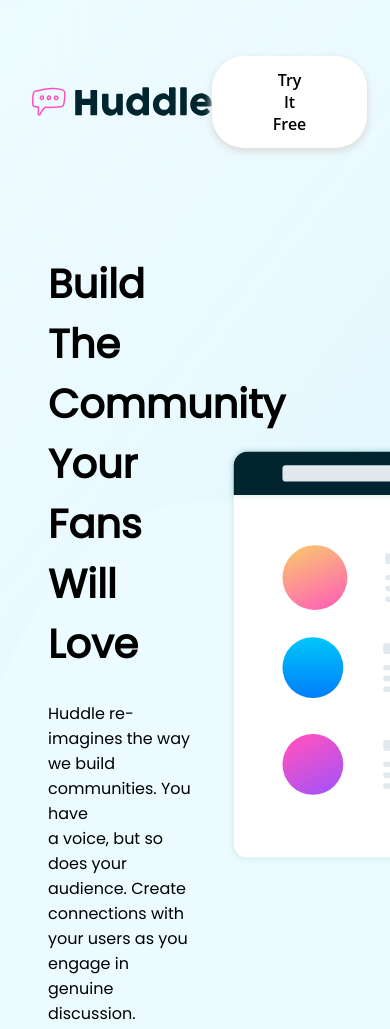
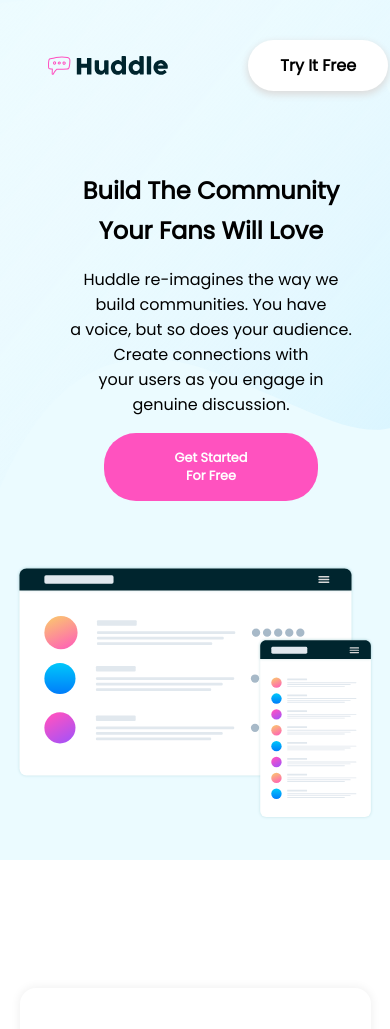
Before and after one commit to Alpha437/FrontendMentor-challenge, a plain HTML site: page index.html in a window 390 px wide. Shown: the top 1029 px of the page. Drawn offline with Linux system fonts and the light colour scheme.

Commit message:
Working on making it responsive

```diff
--- a/style.css
+++ b/style.css
@@ -20,18 +20,19 @@ body{
     display: flex;
     justify-content: space-between;
     align-items: center;
-    padding: 1rem;
+    max-width:95%;
+    margin-left: 2rem;
 }
 
 .logo img{
-    width: 180px;
+    max-width: 180px;
 }
 
 .logo button{
-    padding: 0.8rem 3.8rem;
+    padding: 0.5rem 3.8rem;
     border: none;
     border-radius: 2rem;
-    font-family: Open Sans;
+    font-family: Poppins;
     font-weight: 600;
     font-size: 1rem;
     background-color: white;
@@ -46,7 +47,7 @@ body{
 }
 
 .midContainer .midContainerT{
-    width: 41%;
+    width: 50%;
     margin-left: 2rem;
     font-family: Poppins;
 }
@@ -54,11 +55,13 @@ body{
 .midContainer .midContainerT h1{
     font-size: 2.5rem;
     font-weight: 600;
+    inline-size: 430px;
 }
 
 .midContainer .midContainerT p{
     font-size: 1rem;
     font-weight: 400;
+    inline-size: 500px;
 }
 
 .midContainer .midContainerT button{
@@ -74,8 +77,7 @@ body{
 }
 
 .midContainer img{
-    width: 700px;
-    margin-left: 2rem;
+    width: 45%;
 }
 
 section{
@@ -101,17 +103,18 @@ section .card, .card1{
 }
 
 .card h2{
-    font-size: 1.5rem;
+    font-size: 1.8rem;
     font-weight: 800;
     margin-bottom: 1rem;
 }
 
 .card p{
     color: rgb(148, 148, 148);
+    inline-size: 500px;
 }
 
 section .card img{
-    width: 400px;
+    width: 30%;
 }
 
 .floatcard{
@@ -192,3 +195,69 @@ section .card img{
     margin-right: 4rem;
     padding-bottom: 3rem;
 }
+
+@media only screen and (max-width: 1024px){
+
+    .midContainer .midContainerT h1{
+        font-size: 2rem;
+        inline-size: 400px;
+        line-height: 2.5rem;
+    }
+
+    .midContainer .midContainerT p{
+        inline-size: 400px;
+    }
+
+}
+
+@media only screen and (max-width: 860px){
+    .container .logo{
+        width: 100%;
+    }
+
+    .logo img{
+        width: 120px;
+    }
+
+    .logo button{
+        padding: 0.8rem 2rem;
+        border: none;
+    }
+
+    .container .midContainer{
+        display: flex;
+        flex-direction: column;
+        align-items: center;
+        margin-top: 4rem;
+    }
+
+    .midContainer .midContainerT{
+        width: 100%;
+        display: flex;
+        flex-direction: column;
+        justify-content: center;
+    }
+
+    .midContainer .midContainerT h1{
+        font-size: 1.5rem;
+        font-weight: 600;
+        text-align: center;
+        inline-size: auto;
+    }
+
+    .midContainer .midContainerT p{
+        inline-size: 80%;
+        text-align: center;
+        margin: 0 auto;
+    }
+
+    .midContainer .midContainerT button{
+        width: 60%;
+        margin: 1rem auto 4rem;
+    }
+
+    .midContainer img{
+        width: 100%;
+    }
+
+}
```
